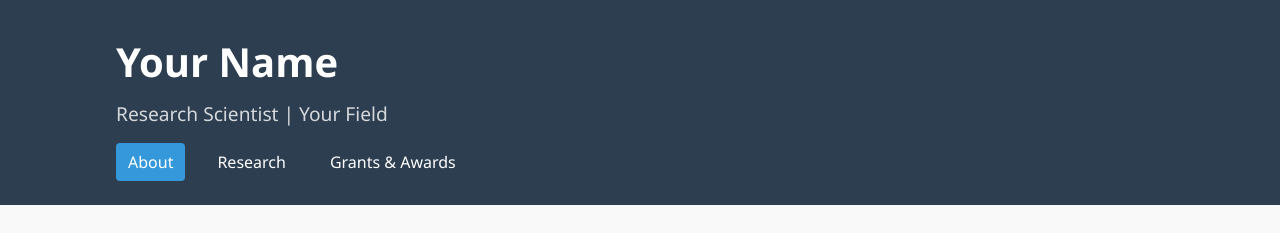
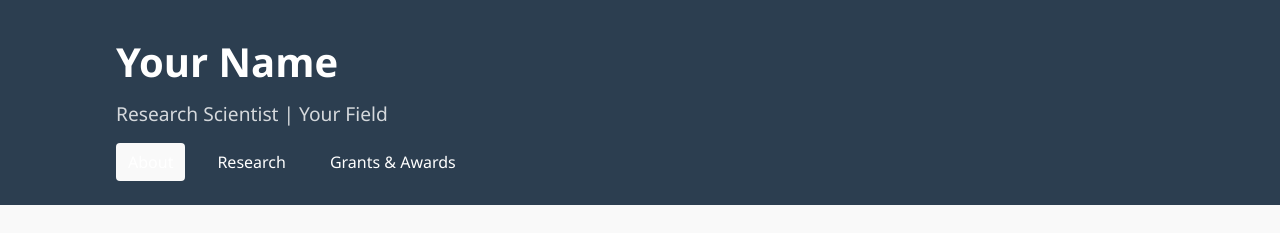
Before and after one commit to academyKOSer/academykoser, a plain HTML site: page index.html in a window 1280 px wide. Shown: the top 233 px of the page. Drawn offline with Linux system fonts and the light colour scheme.

Commit message:
Update styles.css

```diff
--- a/styles.css
+++ b/styles.css
@@ -1,7 +1,7 @@
 /* General Styles */
 :root {
     --primary-color: #2c3e50;
-    --secondary-color: #3498db;
+    --secondary-color: #f9f9f9;
     --accent-color: #e74c3c;
     --light-color: #ecf0f1;
     --dark-color: #2c3e50;
```
